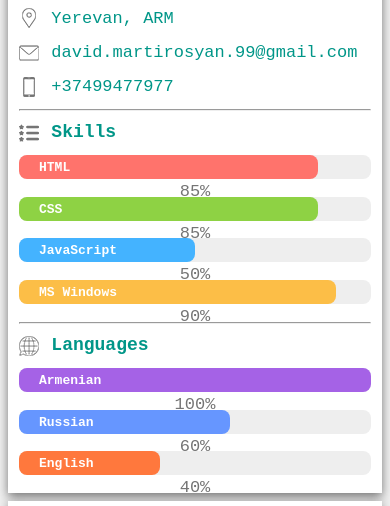
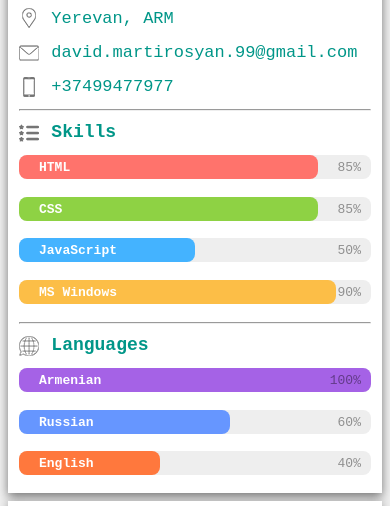
Before and after one commit to martirosiandav/martirosiandav, a plain HTML site: page index.html in a window 390 px wide. Shown: the part 316-822 px from the top of the page. Drawn offline with Linux system fonts and the light colour scheme.

Commit message:
Update style.css

```diff
--- a/style.css
+++ b/style.css
@@ -121,7 +121,7 @@ p {
     -moz-border-radius:8px;
 }
 
-.skill-bar-percent {
+.skillbar-percent {
     position:absolute;
     right:10px;
     top:0;
@@ -344,7 +344,7 @@ p {
         font-size: 26px;
     }
     .skillbar, .skillbar-title span,
-    .skillbar-bar, .skill-bar-percent {
+    .skillbar-bar, .skillbar-percent {
         height: 30px;
     }
 }
@@ -394,7 +394,7 @@ p {
         font-size: 17px;
     }
     .skillbar, .skillbar-title span,
-    .skillbar-bar, .skill-bar-percent {
+    .skillbar-bar, .skillbar-percent {
         height: 24px;
     }
 }
```
